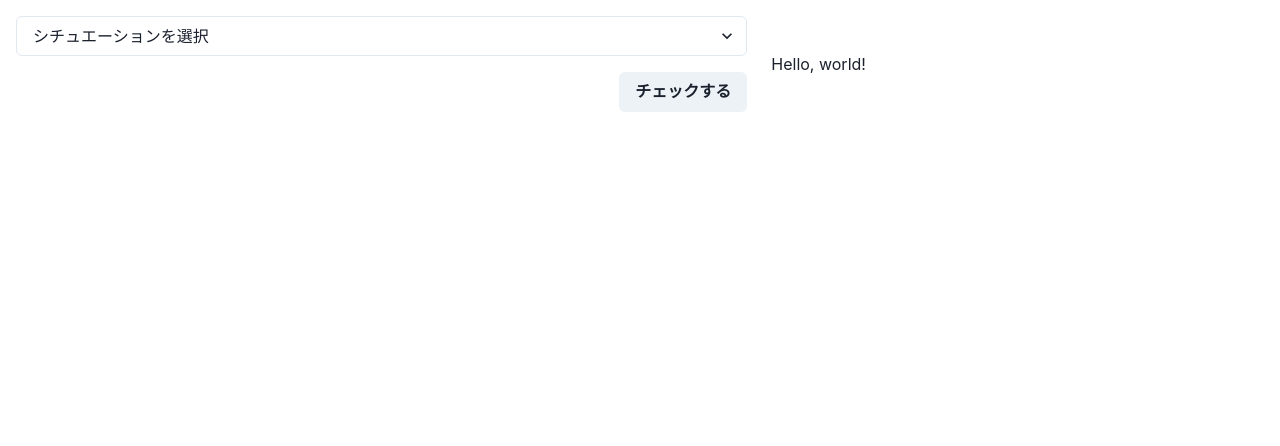
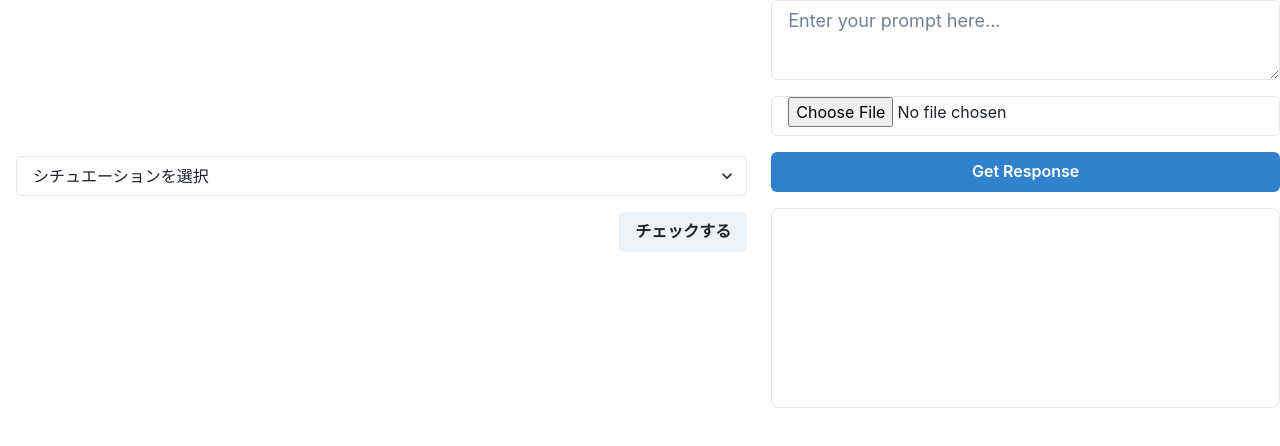
Before and after one commit to Mutekichi/StyleChecker, a Next.js app: page / in a window 1280 px wide. Shown: the top 446 px of the page. Built offline with nearby package versions, Linux system fonts and the light colour scheme; no server answers.

Commit message:
feat: claude API のカスタムフックを作成

```diff
--- a/package.json
+++ b/package.json
@@ -26,5 +26,6 @@
     "postcss": "^8",
     "tailwindcss": "^3.4.1",
     "typescript": "^5"
-  }
+  },
+  "proxy": "http://localhost:3000"
 }
--- /dev/null
+++ b/src/components/ClaudeUI.tsx
@@ -0,0 +1,82 @@
+import React from "react"
+import { useClaude } from "@/hooks/useClaude"
+import {
+  Box,
+  Button,
+  Textarea,
+  VStack,
+  Text,
+  Input,
+  Image,
+  Spinner,
+} from "@chakra-ui/react"
+
+export const ClaudeUI: React.FC = () => {
+  const {
+    input,
+    setInput,
+    output,
+    isLoading,
+    streamResponse,
+    handleImageChange,
+    image,
+    clearImage,
+  } = useClaude()
+
+  return (
+    <VStack
+      spacing={4}
+      align="stretch"
+      width="100%"
+      maxWidth="800px"
+      margin="auto"
+    >
+      <Textarea
+        value={input}
+        onChange={(e) => setInput(e.target.value)}
+        placeholder="Enter your prompt here..."
+        size="lg"
+      />
+      <Input type="file" accept="image/*" onChange={handleImageChange} />
+      {image && (
+        <Box>
+          <Image
+            src={URL.createObjectURL(image)}
+            alt="Uploaded"
+            maxHeight="200px"
+          />
+          <Button onClick={clearImage} size="sm" mt={2}>
+            Clear Image
+          </Button>
+        </Box>
+      )}
+      <Button
+        onClick={streamResponse}
+        isLoading={isLoading}
+        loadingText="Processing..."
+        colorScheme="blue"
+      >
+        Get Response
+      </Button>
+      <Box
+        borderWidth={1}
+        borderRadius="lg"
+        p={4}
+        minHeight="200px"
+        position="relative"
+      >
+        {isLoading && (
+          <Box
+            position="absolute"
+            top="50%"
+            left="50%"
+            transform="translate(-50%, -50%)"
+          >
+            <Spinner size="xl" />
+          </Box>
+        )}
+        <Text whiteSpace="pre-wrap">{output}</Text>
+      </Box>
+    </VStack>
+  )
+}
--- a/src/components/RightPanel.tsx
+++ b/src/components/RightPanel.tsx
@@ -1,8 +1,11 @@
 "use client"
 
+import { ClaudeUI } from "./ClaudeUI"
+
 export function RightPanel() {
-  {
-    /* TODO:ここに身だしなみについてのコメントを表示していく */
-  }
-  return <>Hello, world!</>
+  return (
+    <div>
+      <ClaudeUI />
+    </div>
+  )
 }
--- /dev/null
+++ b/src/hooks/useClaude.ts
@@ -0,0 +1,84 @@
+import { useState, useCallback } from "react"
+
+const API_BASE_URL =
+  process.env.REACT_APP_API_BASE_URL || "http://localhost:3001"
+
+interface UseClaudeReturn {
+  input: string
+  setInput: React.Dispatch<React.SetStateAction<string>>
+  output: string
+  isLoading: boolean
+  streamResponse: () => Promise<void>
+  handleImageChange: (event: React.ChangeEvent<HTMLInputElement>) => void
+  image: File | null
+  clearImage: () => void
+}
+
+export const useClaude = (): UseClaudeReturn => {
+  const [input, setInput] = useState<string>("")
+  const [output, setOutput] = useState<string>("")
+  const [isLoading, setIsLoading] = useState<boolean>(false)
+  const [image, setImage] = useState<File | null>(null)
+
+  const handleImageChange = (event: React.ChangeEvent<HTMLInputElement>) => {
+    if (event.target.files && event.target.files[0]) {
+      setImage(event.target.files[0])
+    }
+  }
+
+  const streamResponse = useCallback(async (): Promise<void> => {
+    setIsLoading(true)
+    setOutput("")
+
+    const formData = new FormData()
+    formData.append("prompt", input)
+    if (image) {
+      formData.append("image", image)
+    }
+
+    try {
+      const response = await fetch(`${API_BASE_URL}/api/claude-stream`, {
+        method: "POST",
+        body: formData,
+      })
+
+      if (!response.ok) {
+        throw new Error(`HTTP error! status: ${response.status}`)
+      }
+
+      const reader = response.body?.getReader()
+      if (!reader) {
+        throw new Error("ReadableStream not supported.")
+      }
+
+      const decoder = new TextDecoder()
+
+      while (true) {
+        const { done, value } = await reader.read()
+        if (done) break
+        const chunk = decoder.decode(value)
+        setOutput((prevOutput) => prevOutput + chunk)
+      }
+    } catch (error) {
+      console.error("Error:", error)
+      setOutput("Error occurred while streaming the response.")
+    } finally {
+      setIsLoading(false)
+    }
+  }, [input, image])
+
+  const clearImage = (): void => {
+    setImage(null)
+  }
+
+  return {
+    input,
+    setInput,
+    output,
+    isLoading,
+    streamResponse,
+    handleImageChange,
+    image,
+    clearImage,
+  }
+}
```
